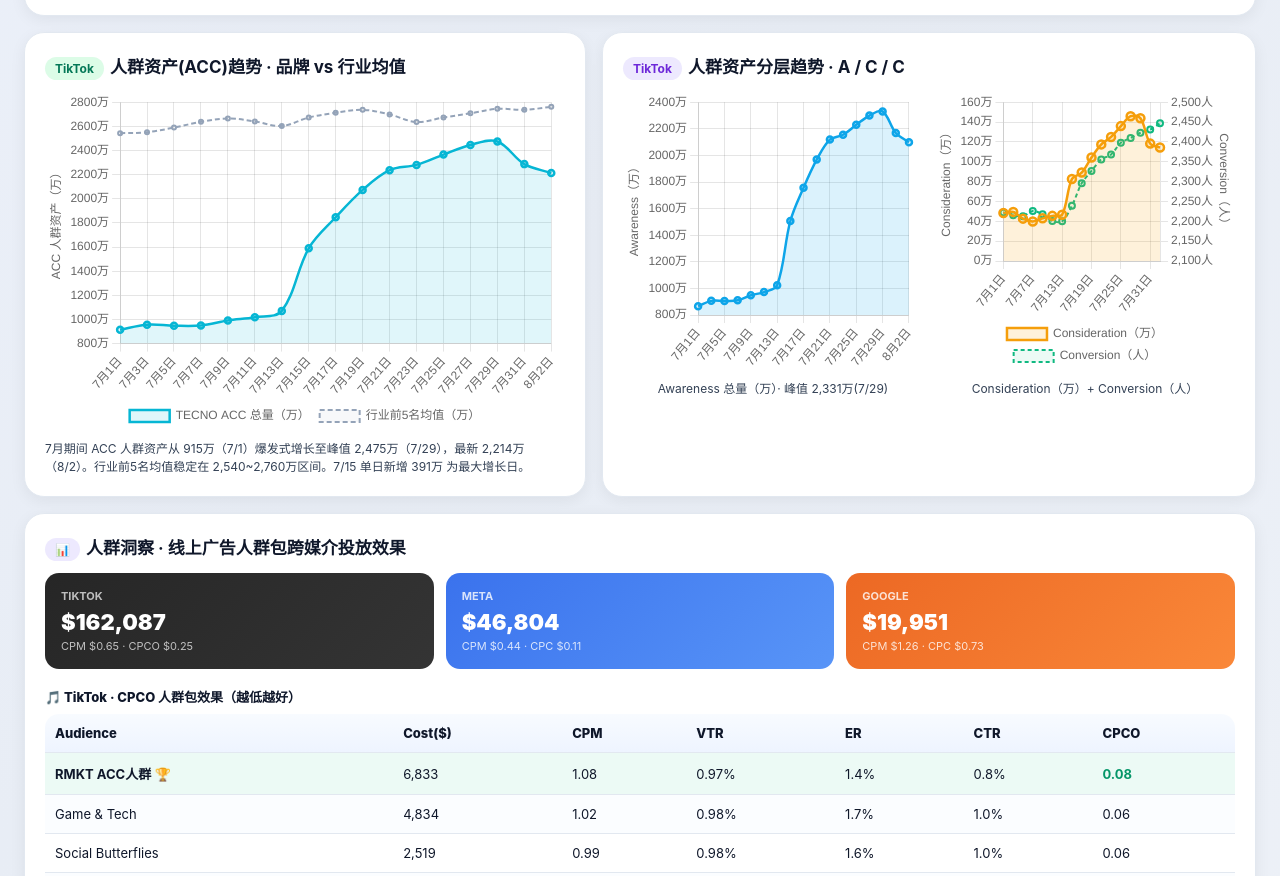
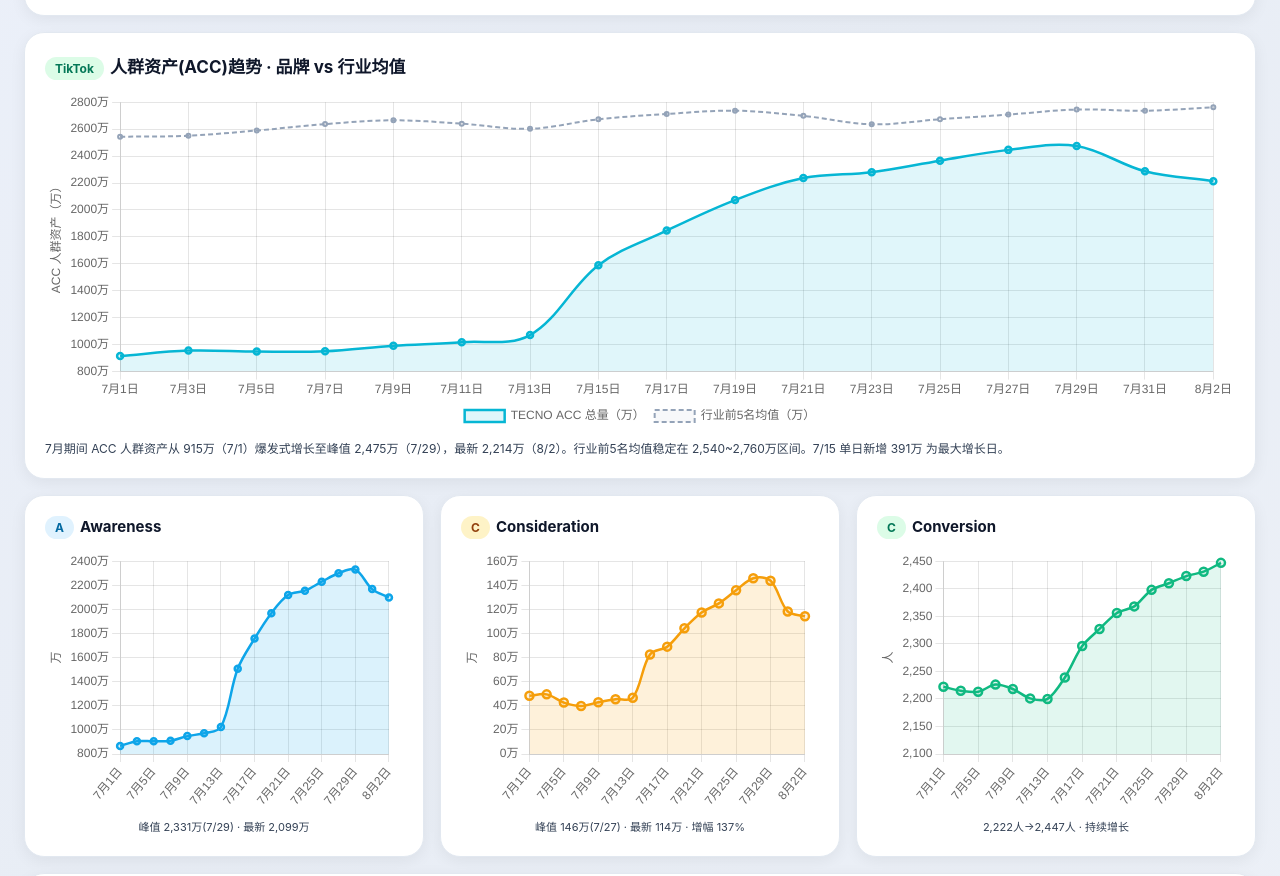
Before and after one commit to Evachennnnnnn/pova8-dashboard-TH, a plain HTML site: page index.html in a window 1280 px wide. Shown: the part 1933-2809 px from the top of the page. Drawn offline with nearby package versions, Linux system fonts and the light colour scheme.

Commit message:
style: ACC分层趋势拆为三张独立图表并排展示，突出各层增长趋势

```diff
--- a/index.html
+++ b/index.html
@@ -150,18 +150,27 @@
     <div class="note">消耗进度（左轴）至 7/30 达 68.58%，曝光完成进度（左轴）至 7/28 达 113.81%，日消耗金额（右轴）7/15 单日 $43,209 为最大放量日。</div>
   </div>
 
-  <div class="two-col">
+  <div class="section">
+    <h2><span class="badge badge-green">TikTok</span>人群资产(ACC)趋势 · 品牌 vs 行业均值</h2>
+    <div class="chart"><canvas id="accChart"></canvas></div>
+    <div class="note">7月期间 ACC 人群资产从 915万（7/1）爆发式增长至峰值 2,475万（7/29），最新 2,214万（8/2）。行业前5名均值稳定在 2,540~2,760万区间。7/15 单日新增 391万 为最大增长日。</div>
+  </div>
+
+  <div style="display:grid;grid-template-columns:repeat(3,1fr);gap:16px;">
     <div class="section">
-      <h2><span class="badge badge-green">TikTok</span>人群资产(ACC)趋势 · 品牌 vs 行业均值</h2>
-      <div class="chart"><canvas id="accChart"></canvas></div>
-      <div class="note">7月期间 ACC 人群资产从 915万（7/1）爆发式增长至峰值 2,475万（7/29），最新 2,214万（8/2）。行业前5名均值稳定在 2,540~2,760万区间。7/15 单日新增 391万 为最大增长日。</div>
+      <h2 style="font-size:15px;"><span class="badge" style="background:#e0f2fe;color:#0369a1;">A</span>Awareness</h2>
+      <div class="chart" style="height:260px;"><canvas id="accAwChart"></canvas></div>
+      <div class="note" style="text-align:center;font-size:11px;">峰值 2,331万(7/29) · 最新 2,099万</div>
     </div>
     <div class="section">
-      <h2><span class="badge badge-purple">TikTok</span>人群资产分层趋势 · A / C / C</h2>
-      <div class="two-col" style="gap:12px;">
-        <div><div class="chart" style="height:280px;"><canvas id="accAwChart"></canvas></div><div class="note" style="text-align:center;">Awareness 总量（万）· 峰值 2,331万(7/29)</div></div>
-        <div><div class="chart" style="height:280px;"><canvas id="accCsCvChart"></canvas></div><div class="note" style="text-align:center;">Consideration（万）+ Conversion（人）</div></div>
-      </div>
+      <h2 style="font-size:15px;"><span class="badge" style="background:#fef3c7;color:#92400e;">C</span>Consideration</h2>
+      <div class="chart" style="height:260px;"><canvas id="accCsChart"></canvas></div>
+      <div class="note" style="text-align:center;font-size:11px;">峰值 146万(7/27) · 最新 114万 · 增幅 137%</div>
+    </div>
+    <div class="section">
+      <h2 style="font-size:15px;"><span class="badge badge-green">C</span>Conversion</h2>
+      <div class="chart" style="height:260px;"><canvas id="accCvChart"></canvas></div>
+      <div class="note" style="text-align:center;font-size:11px;">2,222人→2,447人 · 持续增长</div>
     </div>
   </div>
 
@@ -327,14 +336,16 @@
 const accIndustry = [2543.6,2551.3,2589.8,2637.3,2665.6,2640.9,2602.7,2673.1,2712.4,2736.9,2698.5,2635.9,2673.4,2708.0,2745.3,2736.7,2762.2];
 new Chart(document.getElementById('accChart'), { type:'line', data:{ labels:accLabels, datasets:[{ label:'TECNO ACC 总量（万）', data:accBrand, borderColor:'#06b6d4', backgroundColor:'rgba(6,182,212,.12)', tension:.35, fill:true, pointRadius:3, borderWidth:2.5 },{ label:'行业前5名均值（万）', data:accIndustry, borderColor:'#94a3b8', backgroundColor:'rgba(148,163,184,.08)', tension:.35, fill:false, pointRadius:2, borderDash:[5,3], borderWidth:2 }]}, options:{ responsive:true, maintainAspectRatio:false, plugins:{ legend:{ position:'bottom' }, tooltip:{ callbacks:{ label:(ctx)=>ctx.dataset.label+': '+ctx.parsed.y+'万' } } }, scales:{ y:{ beginAtZero:false, min:800, ticks:{ callback:(v)=>v+'万' }, title:{ display:true, text:'ACC 人群资产（万）' } } } } });
 
-// ACC 分层趋势图 - 拆分为两张
+// ACC 分层趋势图 - 三张独立图表
 const accLayerAw = [866.7,906.5,905.9,910.6,948.7,972.6,1024.2,1507.1,1757.6,1969.0,2119.1,2155.2,2229.9,2299.9,2330.8,2168.4,2099.2];
 const accLayerCs = [48.3,49.5,42.7,39.9,43.0,45.5,46.7,82.6,89.1,104.3,117.5,125.0,135.9,145.9,143.8,118.3,114.3];
 const accLayerCvSampled = [2222,2215,2213,2226,2218,2201,2200,2239,2296,2327,2356,2368,2398,2410,2423,2431,2447];
-// 左图: Awareness
-new Chart(document.getElementById('accAwChart'), { type:'line', data:{ labels:accLabels, datasets:[{ label:'Awareness（万）', data:accLayerAw, borderColor:'#0ea5e9', backgroundColor:'rgba(14,165,233,.15)', tension:.35, fill:true, pointRadius:3, borderWidth:2.5 }]}, options:{ responsive:true, maintainAspectRatio:false, plugins:{ legend:{ display:false } }, scales:{ y:{ beginAtZero:false, min:800, ticks:{ callback:(v)=>v+'万' }, title:{ display:true, text:'Awareness（万）' } } } } });
-// 右图: Consideration + Conversion
-new Chart(document.getElementById('accCsCvChart'), { type:'line', data:{ labels:accLabels, datasets:[{ label:'Consideration（万）', data:accLayerCs, borderColor:'#f59e0b', backgroundColor:'rgba(245,158,11,.15)', tension:.35, fill:true, pointRadius:4, borderWidth:2.5, yAxisID:'y' },{ label:'Conversion（人）', data:accLayerCvSampled, borderColor:'#10b981', backgroundColor:'rgba(16,185,129,.08)', tension:.3, fill:false, pointRadius:3, borderWidth:2, borderDash:[4,3], yAxisID:'y1' }]}, options:{ responsive:true, maintainAspectRatio:false, plugins:{ legend:{ position:'bottom' } }, scales:{ y:{ beginAtZero:true, position:'left', ticks:{ callback:(v)=>v+'万' }, title:{ display:true, text:'Consideration（万）' } }, y1:{ beginAtZero:false, min:2100, max:2500, position:'right', ticks:{ callback:(v)=>v.toLocaleString()+'人' }, title:{ display:true, text:'Conversion（人）' }, grid:{ drawOnChartArea:false } } } } });
+// Awareness
+new Chart(document.getElementById('accAwChart'), { type:'line', data:{ labels:accLabels, datasets:[{ label:'Awareness（万）', data:accLayerAw, borderColor:'#0ea5e9', backgroundColor:'rgba(14,165,233,.15)', tension:.35, fill:true, pointRadius:3, borderWidth:2.5 }]}, options:{ responsive:true, maintainAspectRatio:false, plugins:{ legend:{ display:false } }, scales:{ y:{ beginAtZero:false, min:800, ticks:{ callback:(v)=>v+'万' }, title:{ display:true, text:'万' } } } } });
+// Consideration
+new Chart(document.getElementById('accCsChart'), { type:'line', data:{ labels:accLabels, datasets:[{ label:'Consideration（万）', data:accLayerCs, borderColor:'#f59e0b', backgroundColor:'rgba(245,158,11,.15)', tension:.35, fill:true, pointRadius:4, borderWidth:2.5 }]}, options:{ responsive:true, maintainAspectRatio:false, plugins:{ legend:{ display:false } }, scales:{ y:{ beginAtZero:true, ticks:{ callback:(v)=>v+'万' }, title:{ display:true, text:'万' } } } } });
+// Conversion
+new Chart(document.getElementById('accCvChart'), { type:'line', data:{ labels:accLabels, datasets:[{ label:'Conversion（人）', data:accLayerCvSampled, borderColor:'#10b981', backgroundColor:'rgba(16,185,129,.12)', tension:.3, fill:true, pointRadius:4, borderWidth:2.5 }]}, options:{ responsive:true, maintainAspectRatio:false, plugins:{ legend:{ display:false } }, scales:{ y:{ beginAtZero:false, min:2100, ticks:{ callback:(v)=>v.toLocaleString() }, title:{ display:true, text:'人' } } } } });
 </script>
 </body>
 </html>
```
